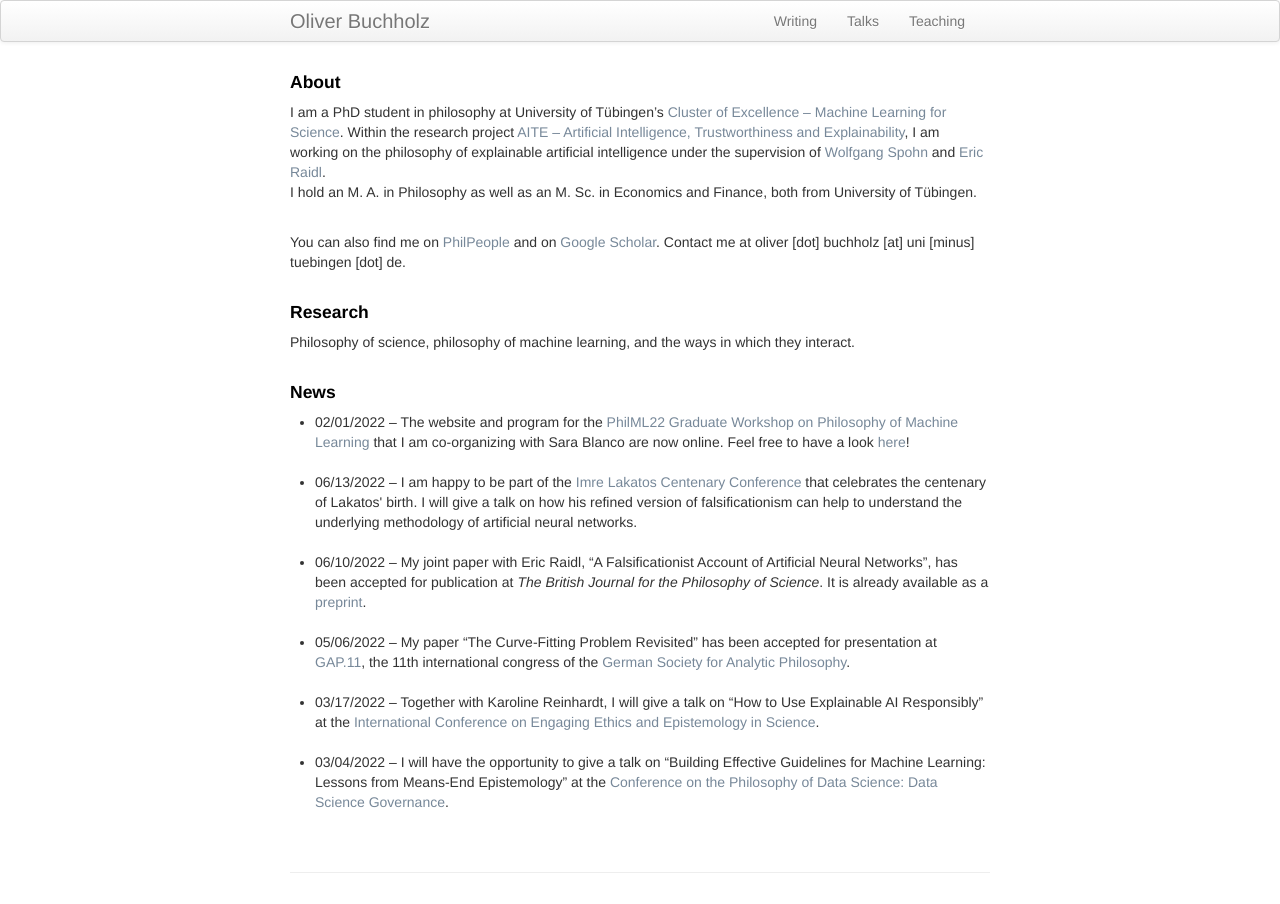
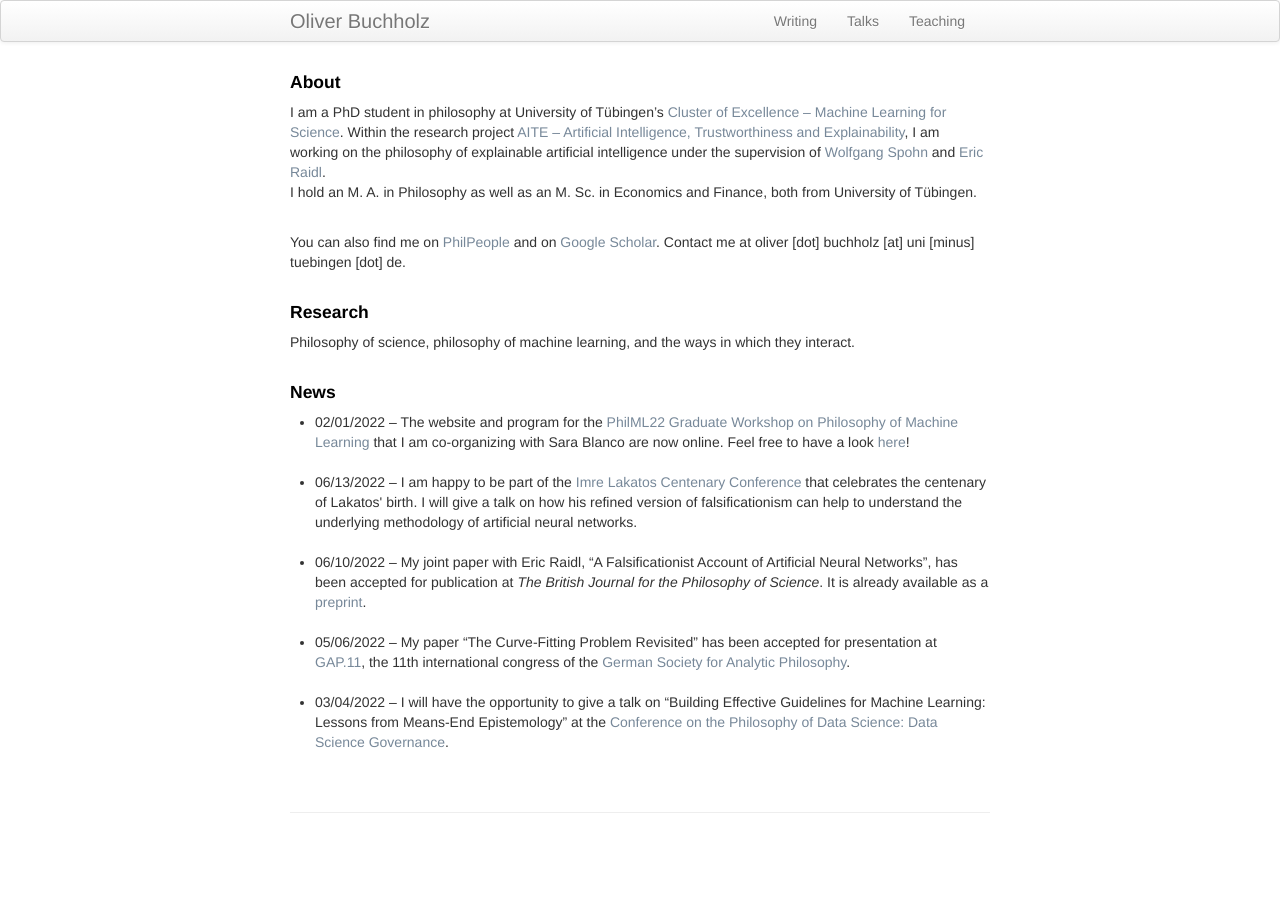
Before and after one commit to oliverbuchholz/oliverbuchholz.github.io, a Jekyll site: the page built from index.md, in a window 1280 px wide. Built offline with Jekyll 4.4.1, drawn with Linux system fonts in a browser that asks for light colours.

Commit message:
Updated news

```diff
--- a/index.md
+++ b/index.md
@@ -33,9 +33,6 @@ Philosophy of science, philosophy of machine learning, and the ways in which the
 <li> 05/06/2022 &ndash; My paper &ldquo;The Curve-Fitting Problem Revisited&rdquo; has been accepted for presentation at <a href="https://gap11.de/en/index.html" target="_blank">GAP.11</a>, the 11th international congress of the <a href="https://gap-im-netz.de/en/" target="_blank">German Society for Analytic Philosophy</a>.<br><br>
 </li>
 
-<li> 03/17/2022 &ndash; Together with Karoline Reinhardt, I will give a talk on &ldquo;How to Use Explainable AI Responsibly&rdquo; at the <a href="https://grk2073.org/eesconference2022/" target="_blank">International Conference on Engaging Ethics and Epistemology in Science</a>.<br><br>
-</li>
-
 <li> 03/04/2022 &ndash; I will have the opportunity to give a talk on &ldquo;Building Effective Guidelines for Machine Learning: Lessons from Means-End Epistemology&rdquo; at the <a href="https://www.frankfurt-school.de/home/research/conferences-workshops/ds-2022" target="_blank">Conference on the Philosophy of Data Science: Data Science Governance</a>.<br><br>
 </li>
 </ul>
```
